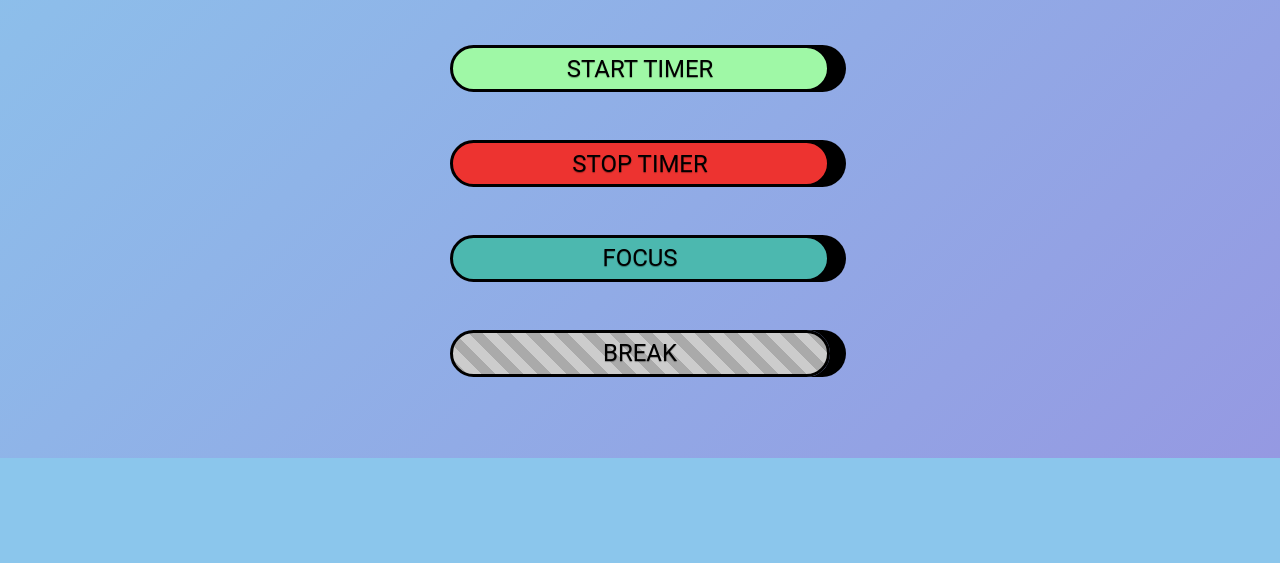
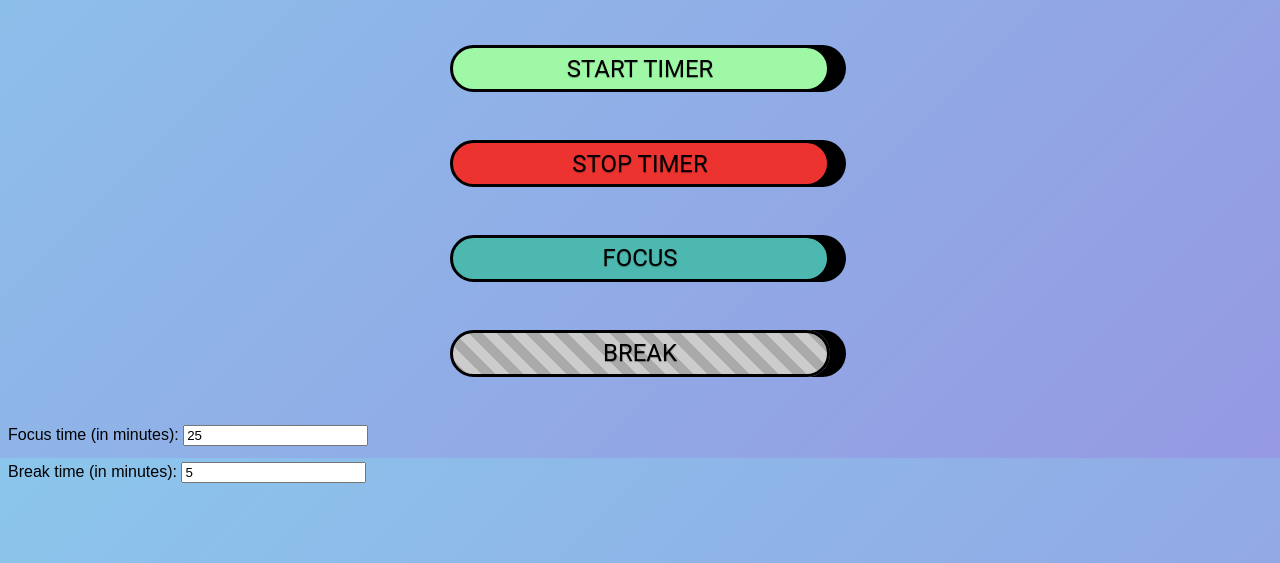
Before and after one commit to carlos-ds/rxjs-pomodoro, a website built with Parcel: page index.html in a window 1280 px wide. Both pictures are taken after a click on the button "BREAK". Shown: the part 358-921 px from the top of the page. Before the commit the page ends 816 px from the top, so only its background shows below. Built offline with nearby package versions, Linux system fonts and the light colour scheme.

Commit message:
Make focus and break time adjustable

```diff
--- a/index.html
+++ b/index.html
@@ -9,8 +9,18 @@
   </head>
   <body>
     <div id="grid">
+      <div id="settings">
+        <div>
+          <label for="focus">Focus time (in minutes):</label>
+          <input type="text" name="focus" maxlength="3" />
+        </div>
+        <div style="margin-top: 1rem">
+          <label for="focus">Break time (in minutes):</label>
+          <input type="text" name="break" maxlength="3" />
+        </div>
+      </div>
       <header>
-        <h2 class="header-text">Focus time</h2>
+        <h2 class="header-text"></h2>
       </header>
       <div id="timer"></div>
       <button class="btn btn--action-start">Start timer</button>
--- a/js/index.js
+++ b/js/index.js
@@ -5,24 +5,26 @@ import { takeUntil, map, takeWhile } from 'rxjs/operators';
 document.addEventListener('DOMContentLoaded', (event) => {
   const timeRemaining = document.getElementById('timer');
 
-  let timer = new Timer('focus', 25 * 60 * 1000);
-  setTimer(timer);
-
   const startButton = document.querySelector('.btn--action-start');
   const stopButton = document.querySelector('.btn--action-stop');
   const focusButton = document.querySelector('.btn--action-focus');
   const breakButton = document.querySelector('.btn--action-break');
-
-  disable(stopButton);
-
   const buttons = [startButton, stopButton, focusButton, breakButton];
 
   const clickStop$ = fromEvent(stopButton, 'click');
   const clickFocus$ = fromEvent(focusButton, 'click');
   const clickBreak$ = fromEvent(breakButton, 'click');
   const clickStart = fromEvent(startButton, 'click');
+  const stopTimer$ = merge(clickBreak$, clickFocus$, clickStop$);
 
-  const stopTimer$ = merge(clickBreak$, clickFocus$, clickStop$);
+  const focusTimeInput = document.querySelector("input[name='focus']");
+  const breakTimeInput = document.querySelector("input[name='break']");
+  focusTimeInput.value = '25';
+  breakTimeInput.value = '5';
+
+  let timer = new Timer('focus', getFocusTime() * 60 * 1000);
+  setTimer(timer);
+  disable(stopButton);
 
   const startTimer$ = interval(1000).pipe(
     map((x) => (timer.time -= 1000)),
@@ -53,14 +55,14 @@ document.addEventListener('DOMContentLoaded', (event) => {
   });
 
   focusButton.addEventListener('click', () => {
-    timer = new Timer('focus', 25 * 60 * 1000);
+    timer = new Timer('focus', getFocusTime() * 60 * 1000);
     setTimer(timer);
     enable(buttons);
     disable(focusButton);
   });
 
   breakButton.addEventListener('click', () => {
-    timer = new Timer('break', 5 * 60 * 1000);
+    timer = new Timer('break', getBreakTime() * 60 * 1000);
     setTimer(timer);
     enable(buttons);
     disable(breakButton);
@@ -77,6 +79,14 @@ document.addEventListener('DOMContentLoaded', (event) => {
     document.querySelector('.header-text').textContent = timer.type.toUpperCase() + ' time';
   }
 
+  function getBreakTime() {
+    return parseInt(breakTimeInput.value, 10);
+  }
+
+  function getFocusTime() {
+    return parseInt(focusTimeInput.value, 10);
+  }
+
   function disable(button) {
     button.setAttribute('disabled', '');
   }
```
